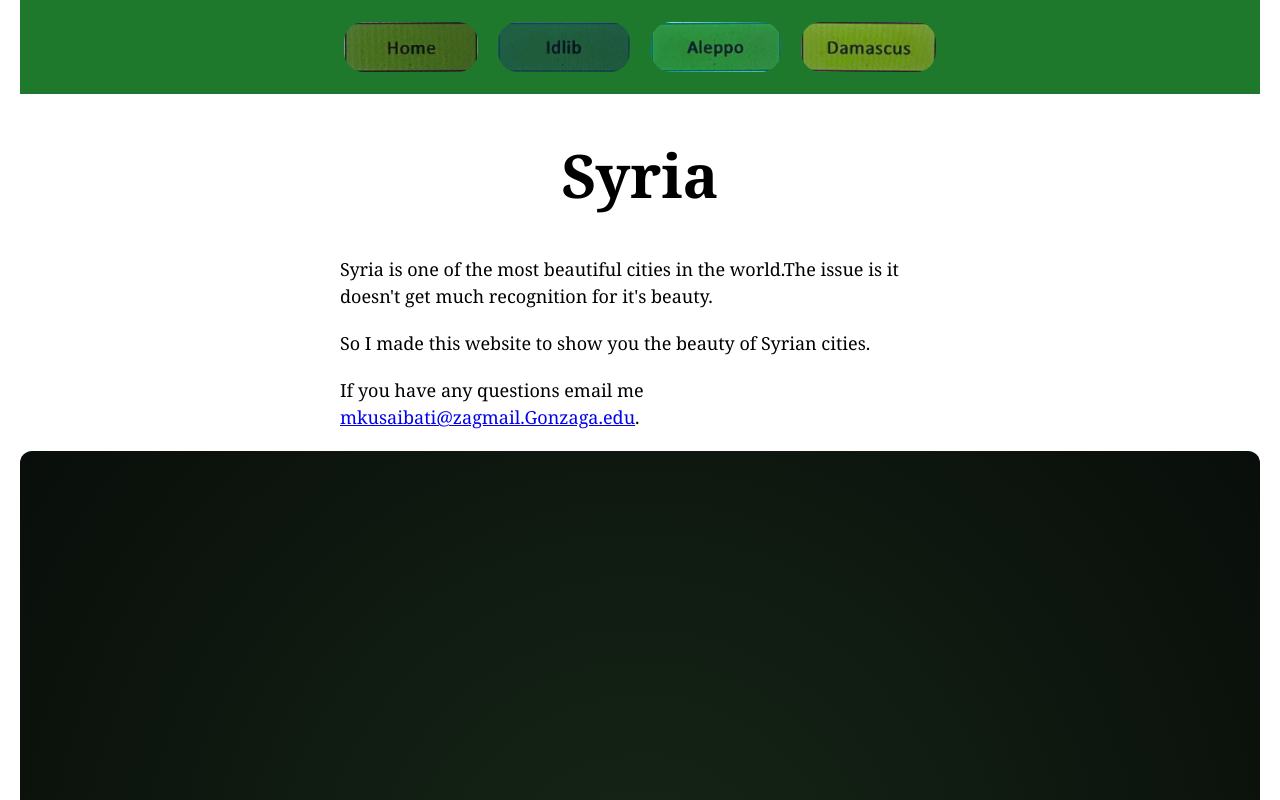
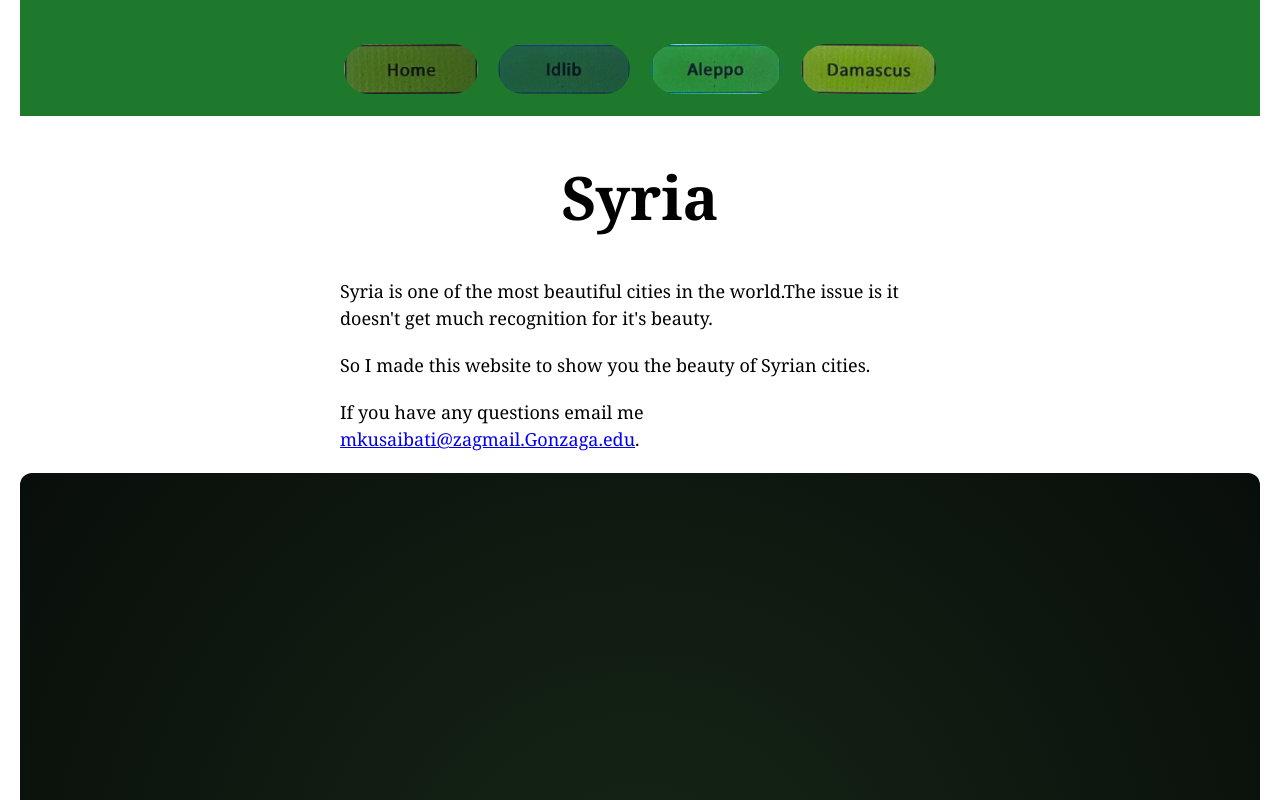
Before and after one commit to kusaibatiyassin1-oss/bmis235-html-3-, a plain HTML site: page index.html in a window 1280 px wide. Shown: the top 800 px of the page. Drawn offline with Linux system fonts and the light colour scheme.

Commit message:
Update styles.css

```diff
--- a/styles.css
+++ b/styles.css
@@ -32,7 +32,8 @@ nav img {
     height: 50px;
     margin: 8px;
     vertical-align: middle;
-   border-radius:20px;
+   border-radius:30px;
+    margin-top: 30px;
 }
 
 /* no underline or border around the image links */
```
